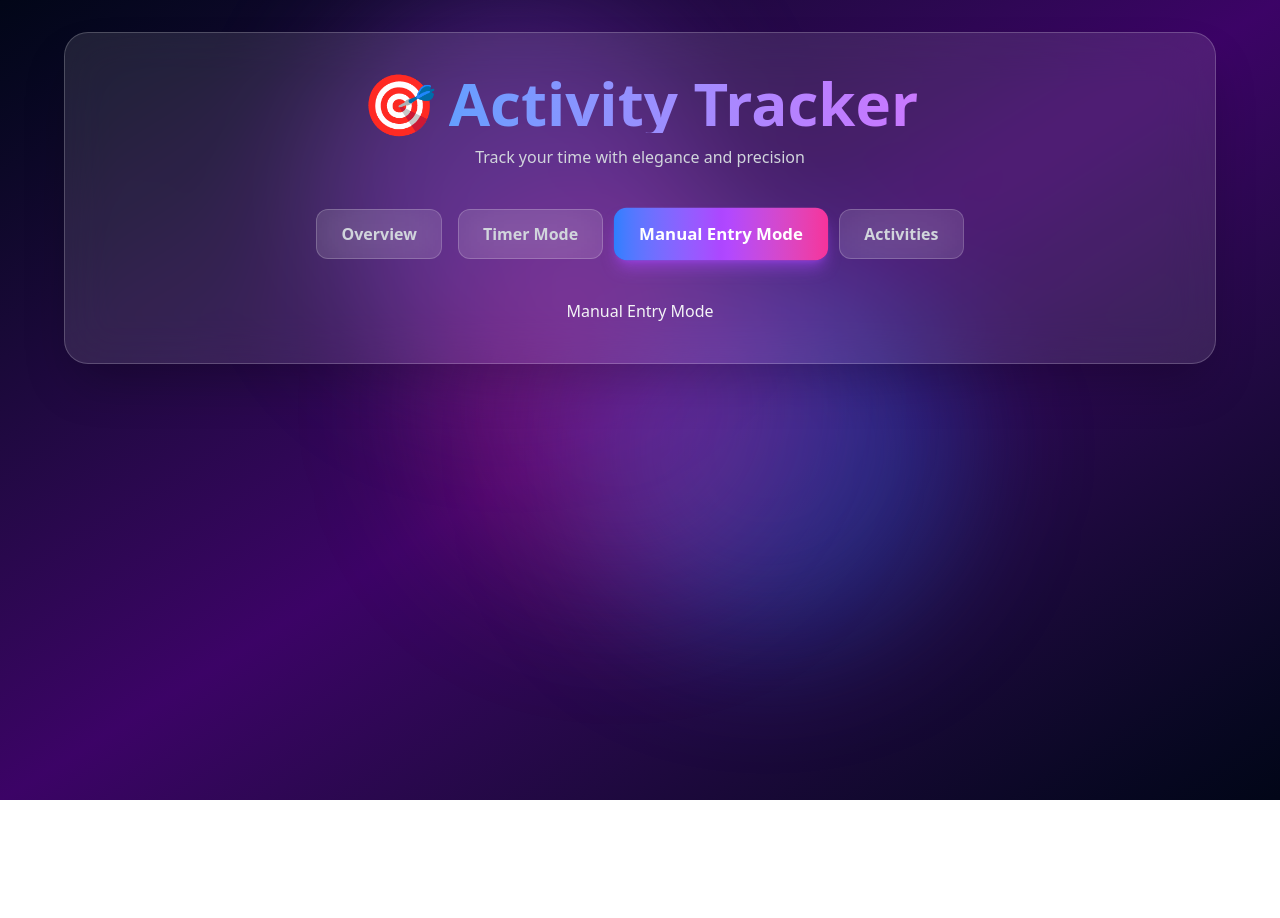
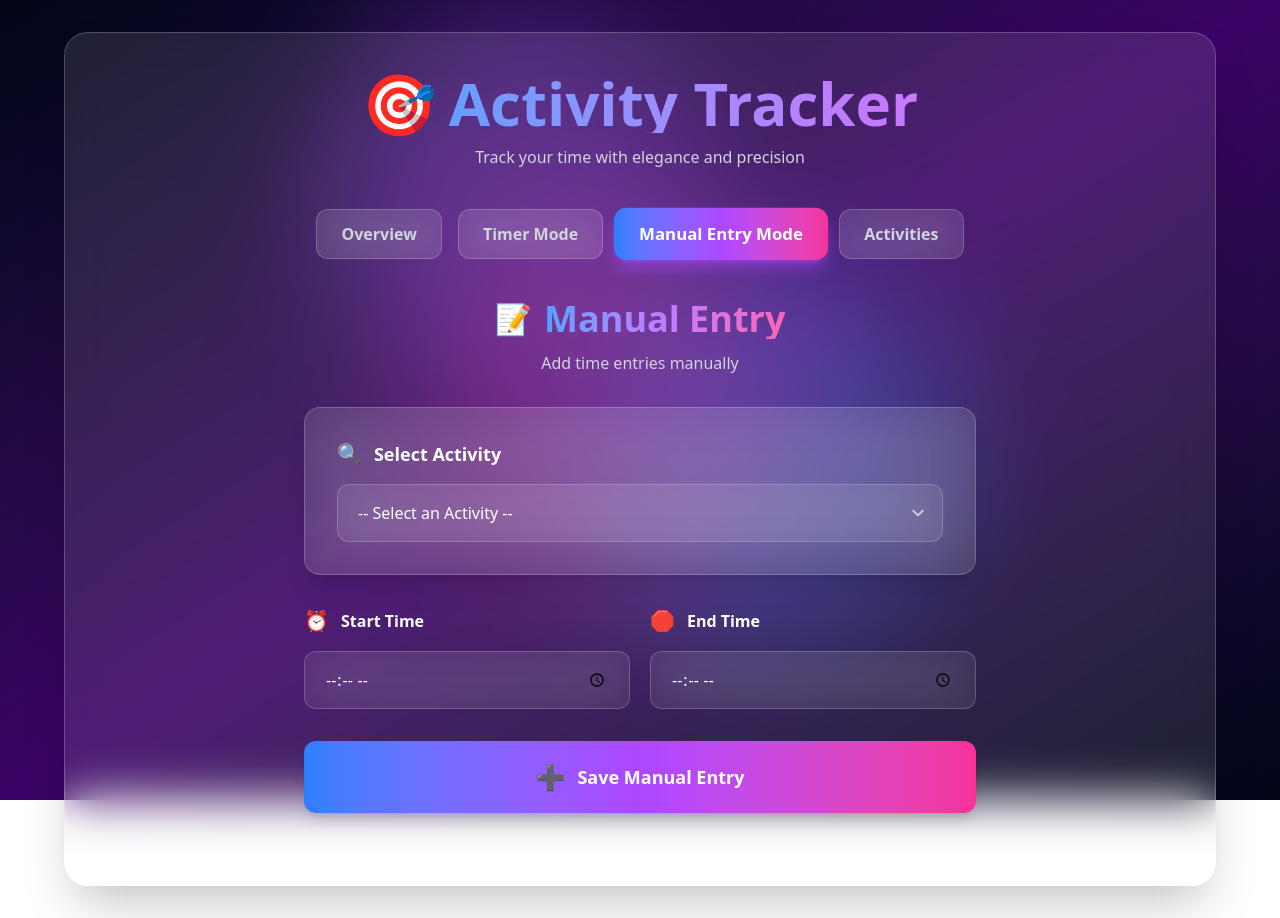
Before and after one commit to ayushr2345/time-tracker-v2, a React (Vite) app in the folder frontend/: page / in a window 1280 px wide. Both pictures are taken after a click on the button "Manual Entry Mode". Before the commit the page ends 800 px from the top, so only its background shows below. Built offline with nearby package versions, Linux system fonts and the light colour scheme.

Commit message:
[FRONTEND] Add Manual Entry mode, added a few TODOs to be done

```diff
--- a/frontend/src/components/Activities.tsx
+++ b/frontend/src/components/Activities.tsx
@@ -1,6 +1,7 @@
 import { useState } from "react";
 import { ToastContainer, toast, Slide } from "react-toastify";
 import "react-toastify/dist/ReactToastify.css";
+
 import type { Activity } from "../types/activity";
 import { getInitialActivities } from "../data/fixtures";
 
--- a/frontend/src/components/ActivityLog.tsx
+++ /dev/null
@@ -1,6 +0,0 @@
-/* ActivityLog removed per request. */
-
-export default function ActivityLogPlaceholder() {
-  // Placeholder kept temporarily to avoid import errors if any references remain.
-  return null;
-}
--- a/frontend/src/components/ManualEntryMode.tsx
+++ b/frontend/src/components/ManualEntryMode.tsx
@@ -1,9 +1,154 @@
+import React, { useState } from "react";
+import { ToastContainer, toast, Slide } from "react-toastify";
+import "react-toastify/dist/ReactToastify.css";
+
+import type { Activity } from "../types/activity";
+import { getInitialActivities } from "../data/fixtures";
+
 function ManualEntryMode() {
+  const [activities] = useState<Activity[]>(getInitialActivities());
+  const [selectedActivityId, setSelectedActivityId] = useState<string>("");
+
+  const handleChangeActivity = (e: React.ChangeEvent<HTMLSelectElement>) => {
+    setSelectedActivityId(e.target.value);
+  };
+
+  const handleSubmit = () => {
+    if (!selectedActivityId) {
+      toast.error("Please select an activity to save the manual entry");
+      return;
+    }
+    const startTimeInput = document.getElementById(
+      "startTime"
+    ) as HTMLInputElement | null;
+    const endTimeInput = document.getElementById(
+      "endTime"
+    ) as HTMLInputElement | null;
+
+    if (startTimeInput && endTimeInput) {
+      const startTime = startTimeInput.value;
+      const endTime = endTimeInput.value;
+
+      if (!startTime || !endTime) {
+        toast.error("Please enter both start time and end time");
+        return;
+      }
+      console.log(startTime, endTime);
+    }
+    toast.success(
+      `Saved manual entry for "${
+        activities.find((a) => a.id === selectedActivityId)!.name
+      }"`
+    );
+  };
+
   return (
-    <div>
-      Manual Entry Mode
+    <div className="mt-6 max-w-2xl mx-auto space-y-8">
+      {/* Heading */}
+      <div className="text-center space-y-3">
+        <h2 className="text-3xl sm:text-4xl font-bold text-white flex items-center justify-center gap-3">
+          <span className="text-3xl">📝</span>
+          <span className="text-gradient">Manual Entry</span>
+        </h2>
+        <p className="text-gray-300 text-base font-medium">
+          Add time entries manually
+        </p>
+      </div>
+
+      {/* Activity Selector */}
+      <div className="glass rounded-2xl p-6 sm:p-8 shadow-xl space-y-4">
+        <h3 className="text-lg font-bold text-white flex items-center gap-3">
+          <span className="text-xl">🔍</span>
+          <span>Select Activity</span>
+        </h3>
+        <select
+          id="timerActivity"
+          value={selectedActivityId}
+          onChange={handleChangeActivity}
+          className="w-full px-5 py-4 rounded-xl glass text-white border border-white/20 bg-white/5 focus:bg-white/10 focus:outline-none focus:ring-2 focus:ring-purple-500 focus:border-purple-500 transition-all duration-300 hover:border-white/40 hover:bg-white/5 font-medium appearance-none cursor-pointer"
+        >
+          <option value="" disabled>
+            -- Select an Activity --
+          </option>
+          {activities.map((act) => (
+            <option
+              key={act.id}
+              value={act.id}
+              className="bg-gray-900 text-white"
+            >
+              {act.name}
+            </option>
+          ))}
+        </select>
+      </div>
+
+      {/* Time Inputs Side by Side */}
+      <div className="grid grid-cols-1 sm:grid-cols-2 gap-5">
+        <div className="flex flex-col gap-4">
+          <label
+            htmlFor="startTime"
+            className="text-base font-bold text-white flex items-center gap-3"
+          >
+            <span className="text-xl">⏰</span>
+            <span>Start Time</span>
+          </label>
+          <input
+            id="startTime"
+            type="time"
+            className="w-full px-5 py-4 rounded-xl glass text-white border border-white/20 bg-white/5 focus:bg-white/10 focus:outline-none focus:ring-2 focus:ring-green-500 focus:border-green-500 transition-all duration-300 hover:border-white/40 hover:bg-white/5 font-medium"
+          />
+        </div>
+
+        <div className="flex flex-col gap-4">
+          <label
+            htmlFor="endTime"
+            className="text-base font-bold text-white flex items-center gap-3"
+          >
+            <span className="text-xl">🛑</span>
+            <span>End Time</span>
+          </label>
+          <input
+            id="endTime"
+            type="time"
+            className="w-full px-5 py-4 rounded-xl glass text-white border border-white/20 bg-white/5 focus:bg-white/10 focus:outline-none focus:ring-2 focus:ring-pink-500 focus:border-pink-500 transition-all duration-300 hover:border-white/40 hover:bg-white/5 font-medium"
+          />
+        </div>
+      </div>
+
+      {/* Submit Button */}
+      <div className="space-y-4">
+        <button
+          onClick={handleSubmit}
+          className="w-full bg-gradient-to-r from-blue-500 via-purple-500 to-pink-500 hover:from-purple-600 hover:via-pink-600 hover:to-rose-600 text-white px-8 py-5 rounded-xl font-bold text-lg transition-all duration-300 shadow-lg hover:shadow-2xl hover:shadow-purple-500/50 hover:scale-[1.02] active:scale-[0.98] flex items-center justify-center gap-3"
+                  >
+                    <span className="text-2xl">➕</span>
+          <span>Save Manual Entry</span>
+        </button>
+      </div>
+
+      <ToastContainer
+        transition={Slide}
+        position="top-center"
+        autoClose={3000}
+        hideProgressBar={false}
+        newestOnTop
+        closeOnClick
+        rtl={false}
+        pauseOnFocusLoss
+        draggable
+        pauseOnHover
+        theme="dark"
+      />
     </div>
-  )
+  );
 }
 
-export default ManualEntryMode
+export default ManualEntryMode;
+
+// TODO: Add validation to ensure end time is after start time
+// TODO: Add validation to ensure end time is not in the future
+// TODO: Add logic to convert time to UTC format and then store
+// TODO: Make inputs field better designed (maybe date-time picker?)
+// TODO: Add ability to select date (not just time) for entries ?? is it needed?
+// TODO: Add ability to enter duration instead of start/end times
+// TODO: Add ability to edit/delete manual entries after creation -- a new mode / tab for this feature
```
